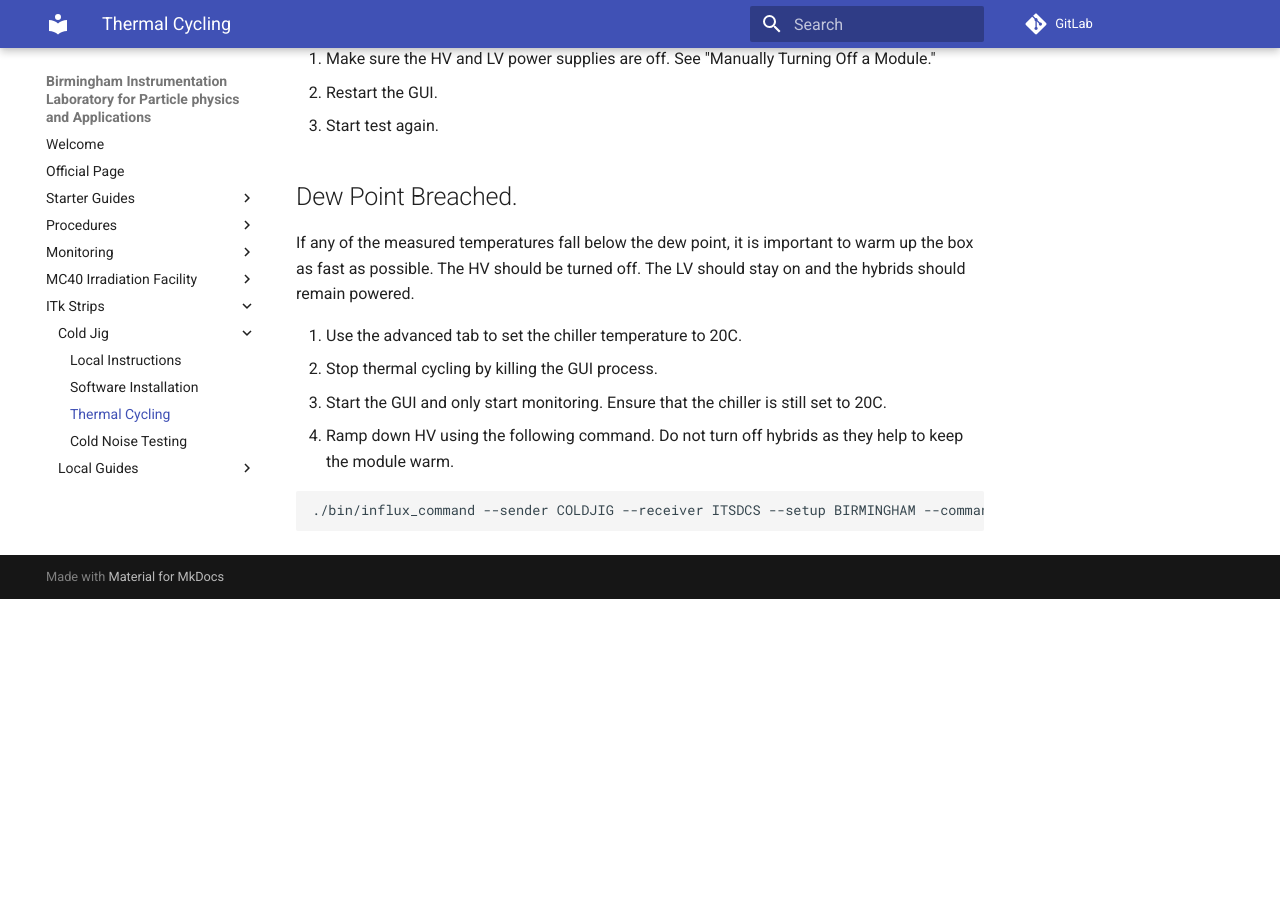
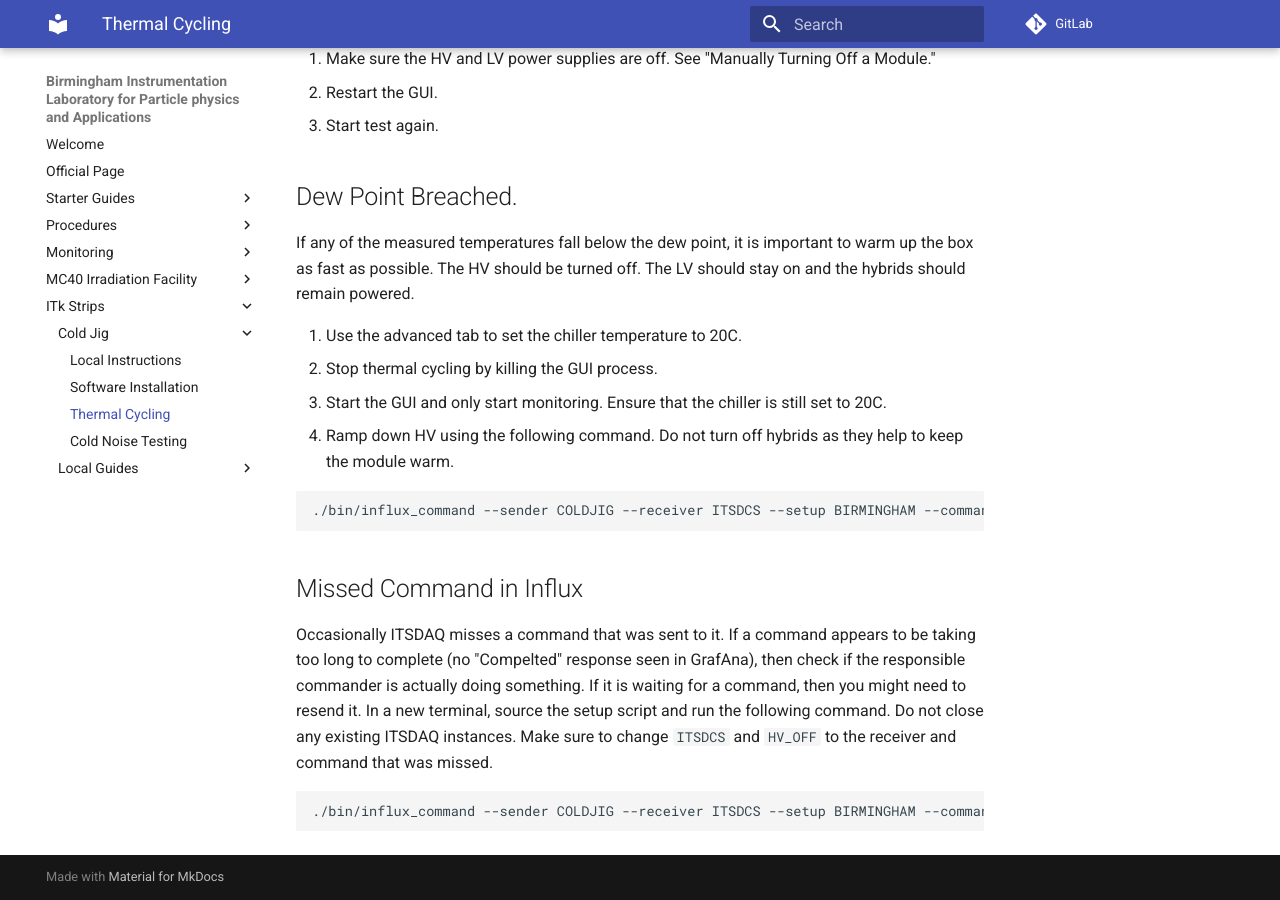
Before and after one commit to BILPAware/wiki, an MkDocs documentation site: the page built from docs/itkstrips/coldjig/thermalcycling.md, in a window 1280 px wide and 900 px high, scrolled down 4711 px. Built offline with MkDocs 1.6.1 and Material for MkDocs 9.7.7, drawn with Linux system fonts in a browser that asks for light colours; before the commit the page ends 5310 px from its top, so only the background shows below that.

Commit message:
Add missed command instructions.

````diff
--- a/docs/itkstrips/coldjig/thermalcycling.md
+++ b/docs/itkstrips/coldjig/thermalcycling.md
@@ -166,3 +166,14 @@ stay on and the hybrids should remain powered.
 ```shell
 ./bin/influx_command --sender COLDJIG --receiver ITSDCS --setup BIRMINGHAM --command HV_OFF
 ```
+
+## Missed Command in Influx
+Occasionally ITSDAQ misses a command that was sent to it. If a command appears to be taking too long to complete
+(no "Compelted" response seen in GrafAna), then check if the responsible commander is actually doing something. If
+it is waiting for a command, then you might need to resend it. In a new terminal, source the setup script and run
+the following command. Do not close any existing ITSDAQ instances. Make sure to change `ITSDCS` and `HV_OFF` to the
+receiver and command that was missed.
+
+```shell
+./bin/influx_command --sender COLDJIG --receiver ITSDCS --setup BIRMINGHAM --command HV_OFF
+```
````
